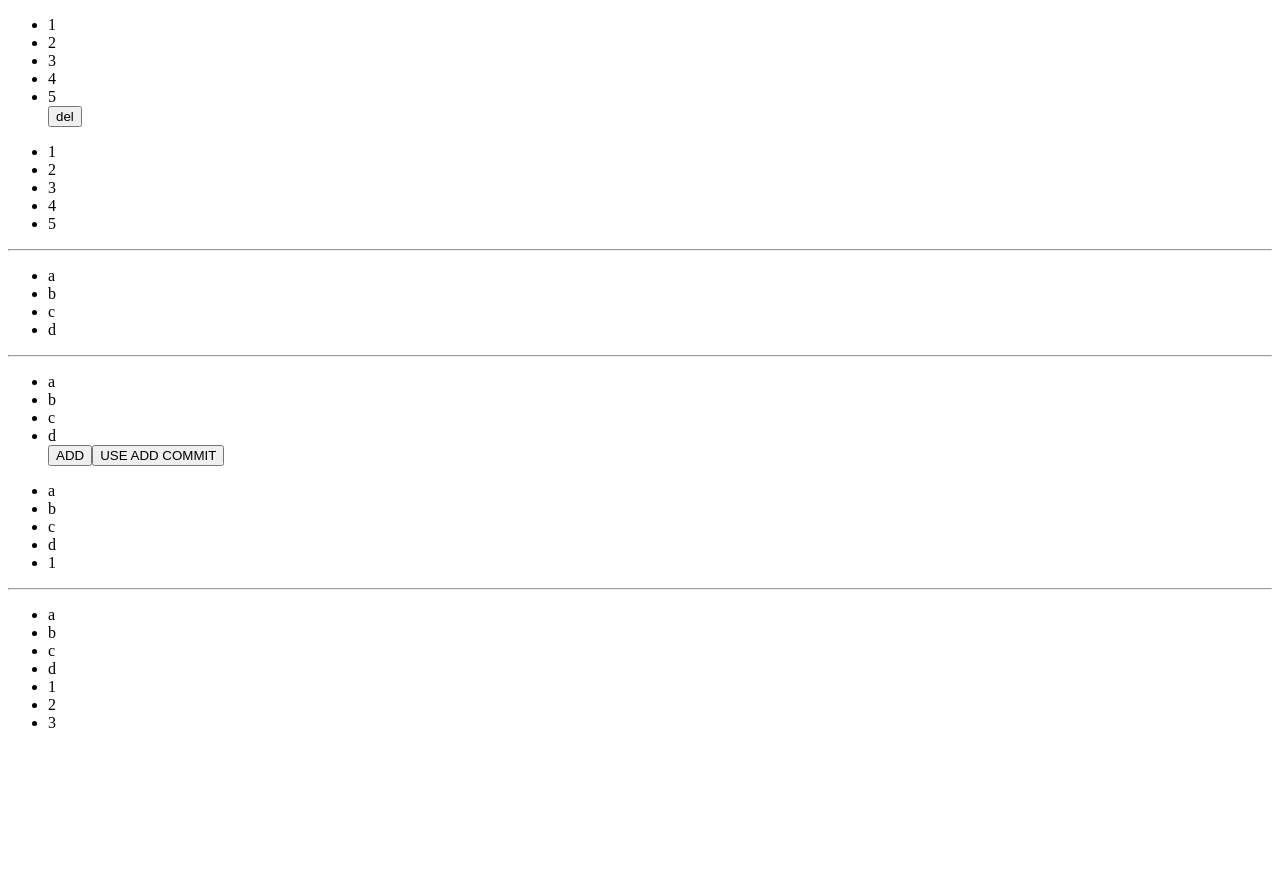
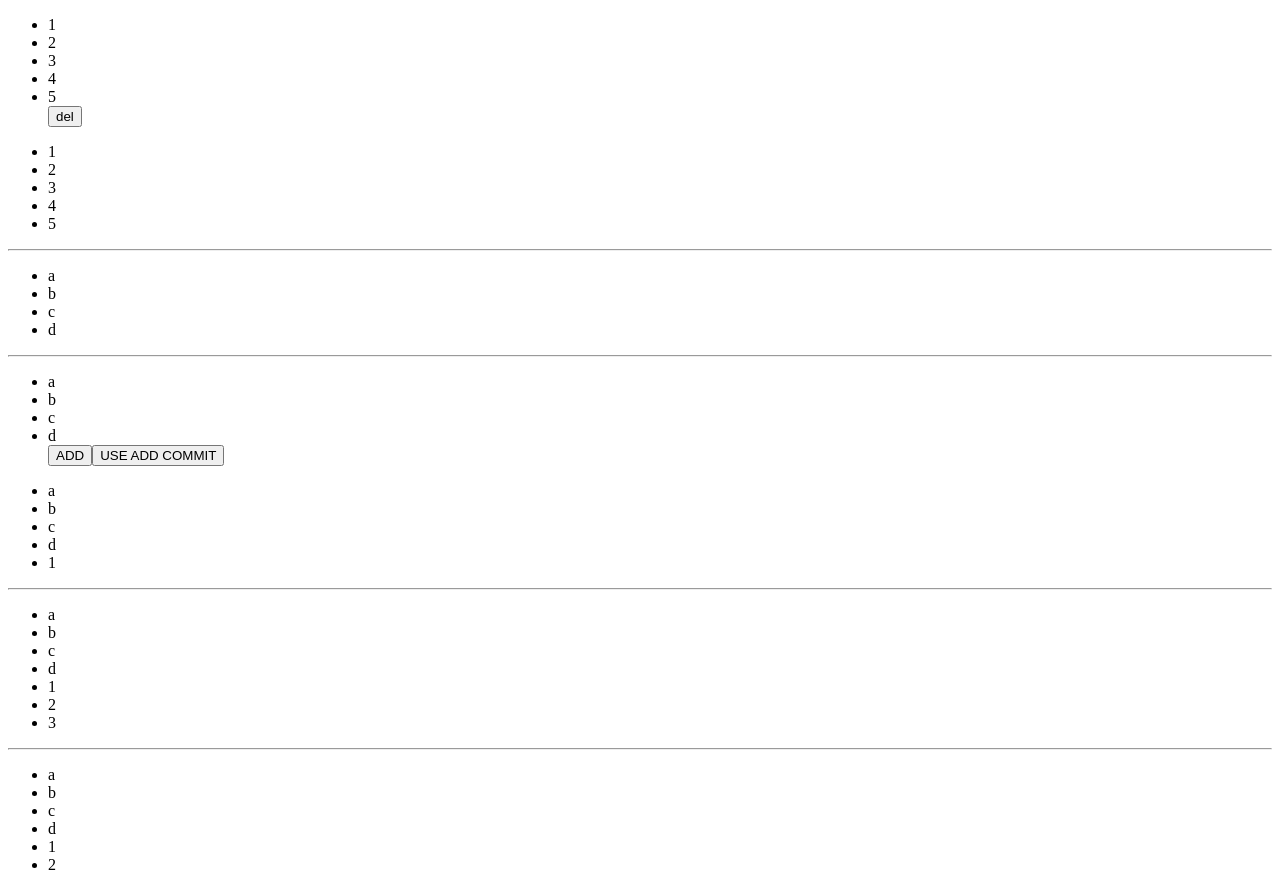
Before and after one commit to 0hhanum/VuePractice, a Vue app in the folder vuex/: page / in a window 1280 px wide. Before the commit the page ends 800 px from the top, so only its background shows below. Built offline with nearby package versions, Linux system fonts and the light colour scheme.

Commit message:
Getters param

```diff
--- a/vuex/src/components/GetState.vue
+++ b/vuex/src/components/GetState.vue
@@ -6,6 +6,10 @@
     <hr />
     <ul>
       <li v-for="item in getItemsByGetter" :key="item">{{ item }}</li>
+    </ul>
+    <hr />
+    <ul>
+      <li v-for="item in getItemsByGetter2" :key="item">{{ item }}</li>
     </ul>
   </div>
 </template>
@@ -20,6 +24,9 @@ export default {
     getItemsByGetter() {
       return this.$store.getters.getItems;
     },
+    getItemsByGetter2() {
+      return this.$store.getters.getItems2;
+    },
   },
 };
 </script>
--- a/vuex/src/main.js
+++ b/vuex/src/main.js
@@ -20,6 +20,11 @@ const store = new Vuex.Store({
     getItems(state) {
       return [...state.items, "1", "2", "3"];
     },
+    getItems2(_, getter) {
+      const items = getter.getItems;
+      items.pop();
+      return items;
+    },
   },
 });
 
```
